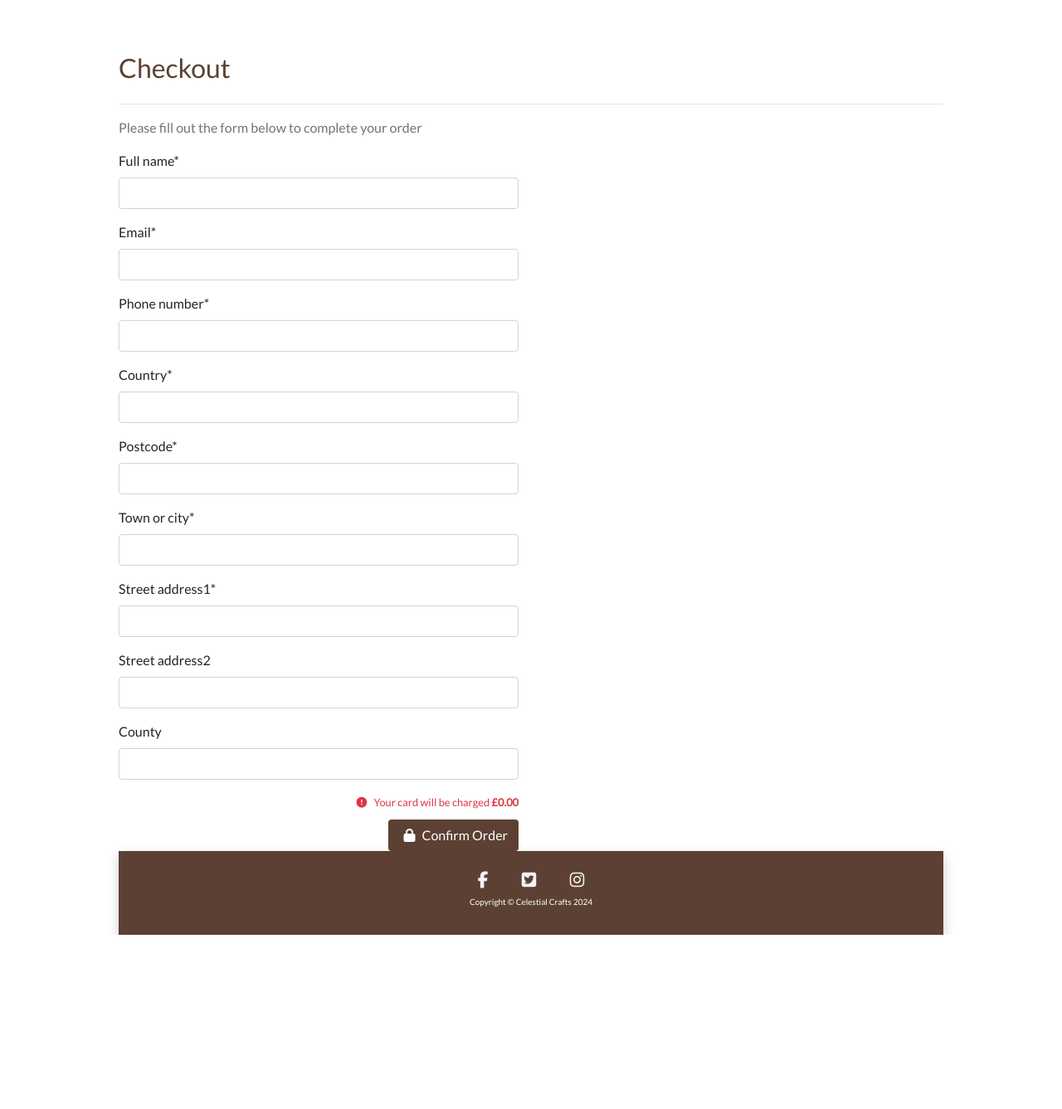
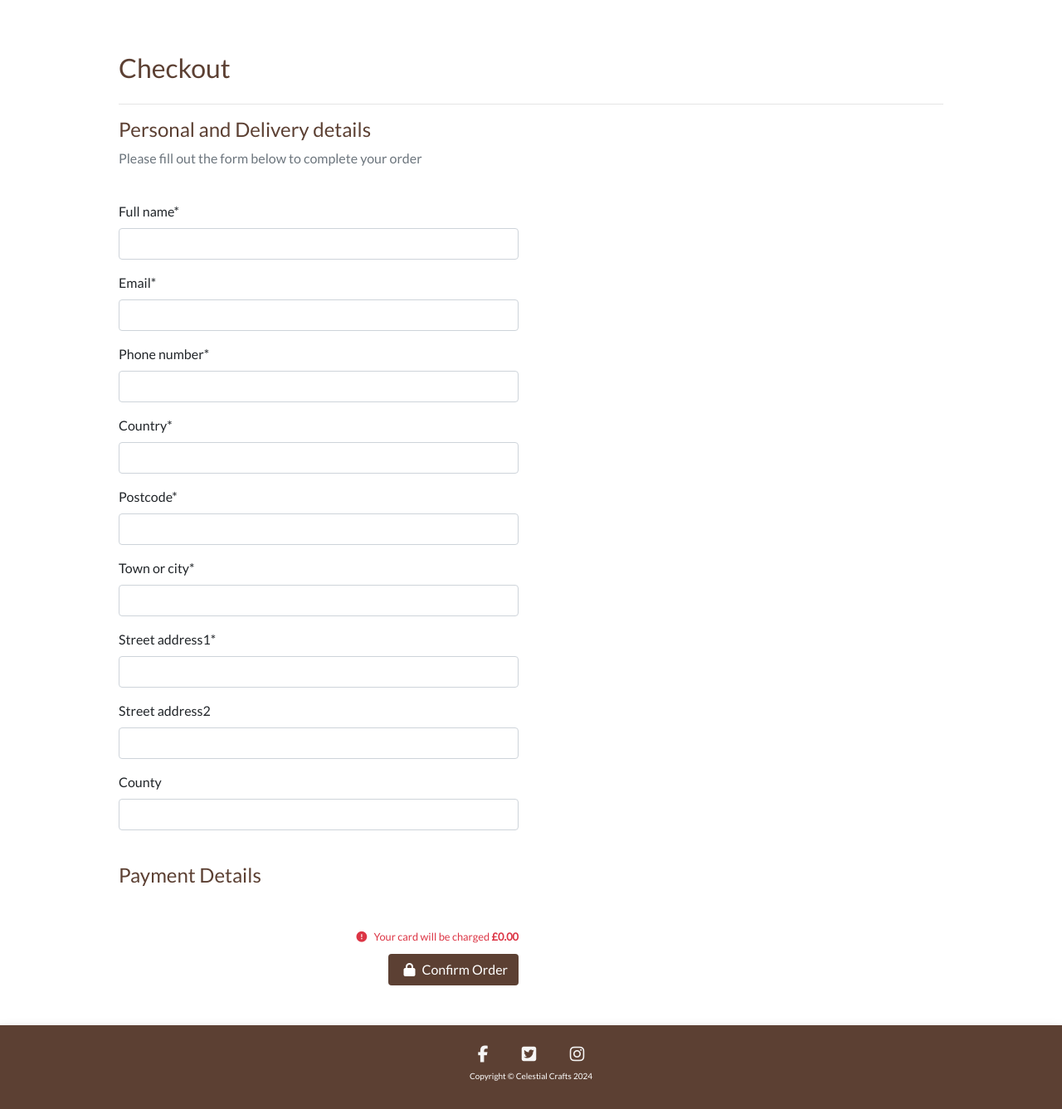
Before and after one commit to MrHraza/Celestial-Crafts, a Django app: template checkout/templates/checkout/checkout.html in a window 1280 px wide. Shown: the part 173-1510 px from the top of the page at 83% size. Before the commit the page ends 1300 px from the top, so only its background shows below. Run offline with Django 3.2, Linux system fonts and the light colour scheme; the template is opened without the code that fills it: values that come from a table or form of the project are taken from there, others are empty; some libraries are stand-ins or nearby versions.

Commit message:
updated checkout layout

```diff
--- a/checkout/templates/checkout/checkout.html
+++ b/checkout/templates/checkout/checkout.html
@@ -10,22 +10,27 @@
 {% endblock %}
 
 {% block content %}
-<div class="container d-flex flex-column min-vh-100 mb-5">
+<div class="container">
     <div class="row">
         <div class="col-12">
             <h2 class="mb-2 mt-5 pb-2 pt-4 text-db">Checkout</h2>
             <hr>
         </div>
     </div>
-
+</div>
+<div class="container d-flex flex-column min-vh-100 mb-5">
     <div class="row">
         <div class="col-12 col-lg-6">
-        <p class="text-muted">Please fill out the form below to complete your order</p>
-
             {% load crispy_forms_tags %}
             <form action="{% url 'checkout' %}" id="payment-form" method="post">
+                <h4 class="text-db">Personal and Delivery details</h4>
+                <p class="text-muted">Please fill out the form below to complete your order</p>
+                <br>
                 {% csrf_token %}
                 {{ form|crispy }}
+                <br>
+                <h4 class="text-db">Payment Details</h4>
+                <br>
                 <div id="payment-element"></div>
 
                 <div class="text-right mt-3">
@@ -43,6 +48,7 @@
                     </button>
                 </div>
             </form>
+        </div>
     </div>
 </div>
 
--- a/requirements.txt
+++ b/requirements.txt
@@ -1,5 +1,8 @@
 asgiref==3.8.1
 Django==3.2
 django-allauth==0.63.3
+django-crispy-forms==1.14.0
+pillow==10.4.0
 pytz==2024.1
 sqlparse==0.5.0
+stripe==10.4.0
```
Lines whose indentation alone changed are shown as unchanged.
